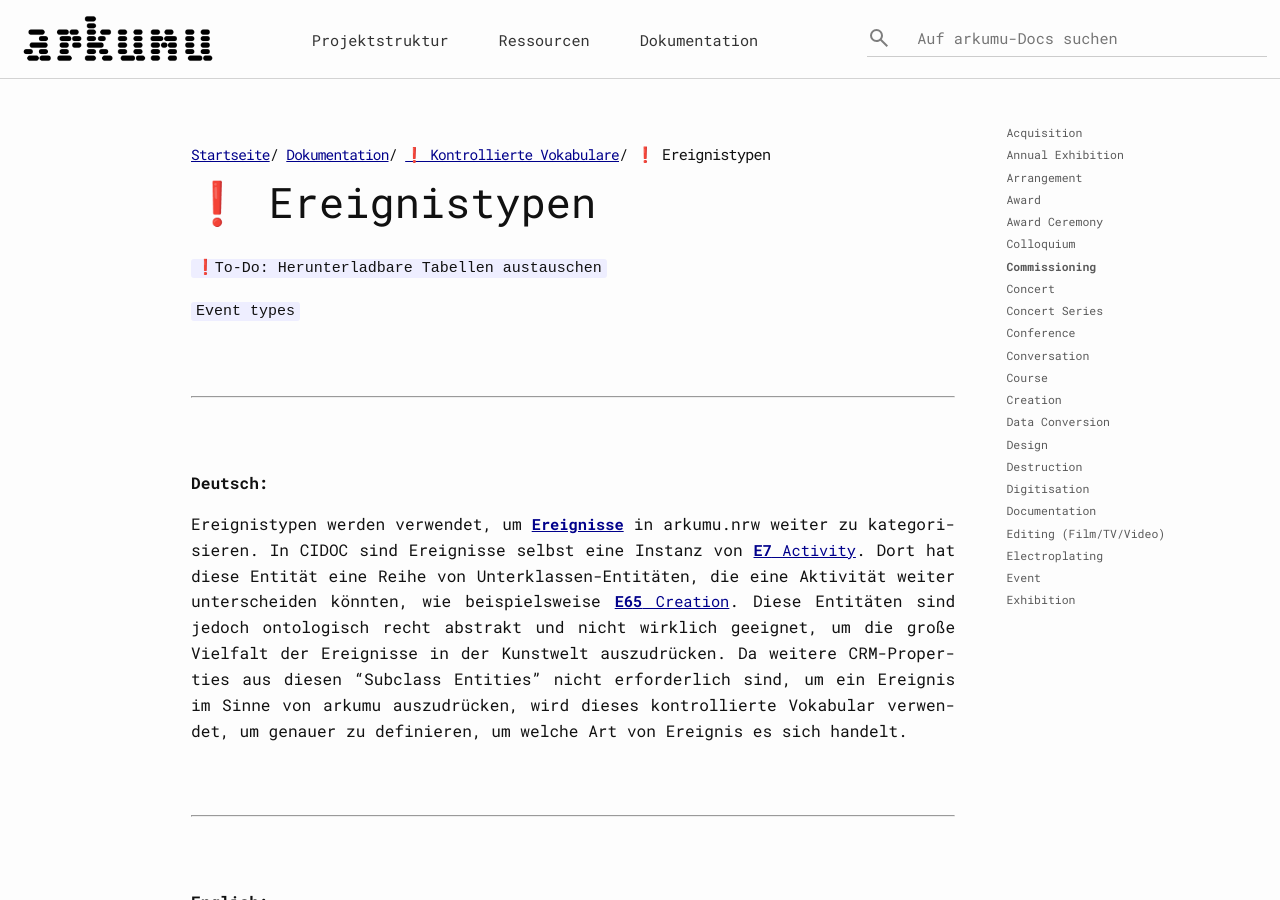
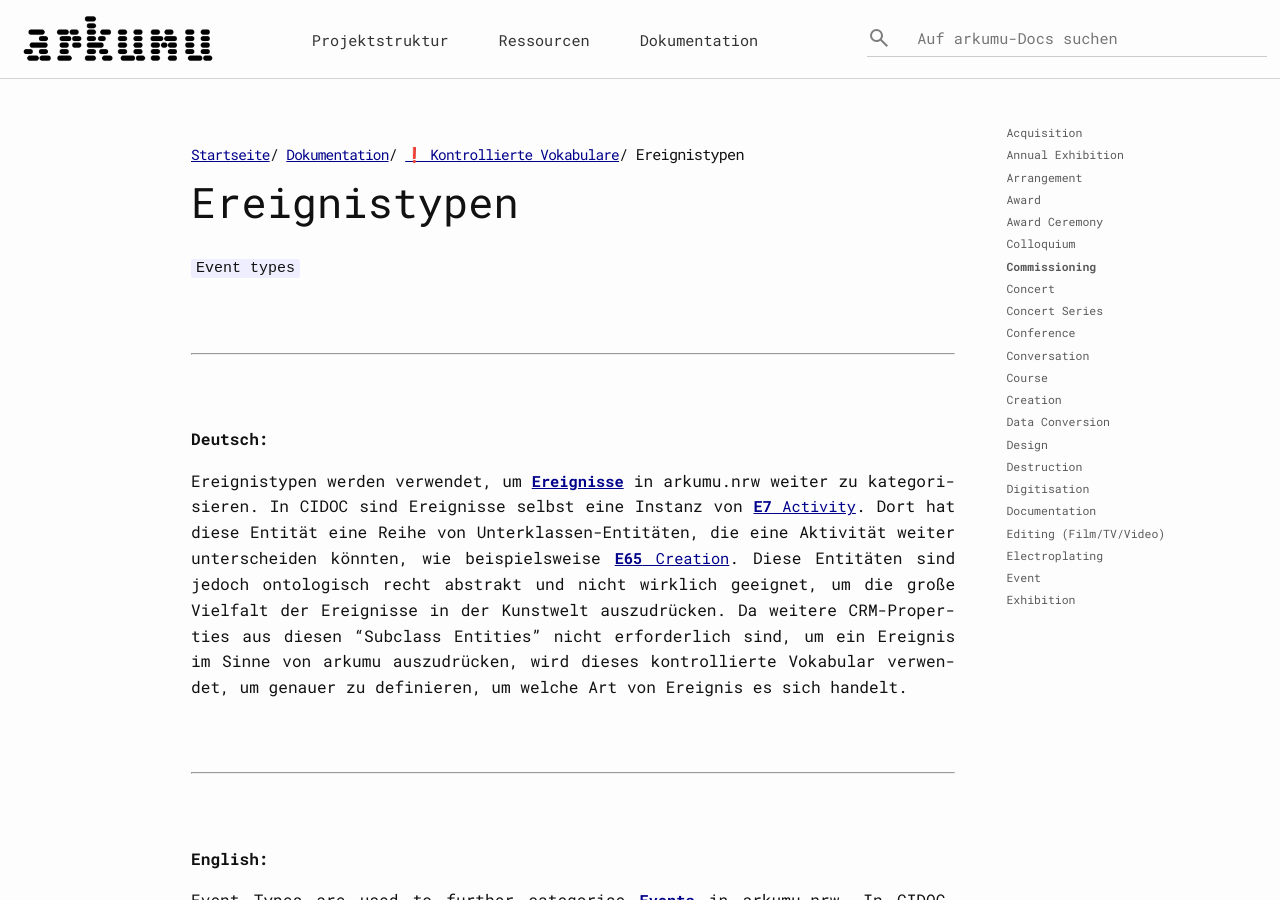
Before and after one commit to arkumu/arkumu.github.io, a Jekyll site: the page built from dokumentation/kontrollierte-vokabulare-und-taxonomien/ereignistypen.markdown, in a window 1280 px wide and 900 px high. Built offline with Jekyll 4.4.1, drawn with Linux system fonts in a browser that asks for light colours; a script that is not in the unit is left out.

Commit message:
Update ereignistypen.markdown

````diff
--- a/dokumentation/kontrollierte-vokabulare-und-taxonomien/ereignistypen.markdown
+++ b/dokumentation/kontrollierte-vokabulare-und-taxonomien/ereignistypen.markdown
@@ -1,11 +1,9 @@
 ---
 layout: arkumu-docs
-title: ❗ Ereignistypen
+title: Ereignistypen
 order: 3.2.1
 permalink: /documentation/controlled-vocabularies/event-types
 ---
-
-``` ❗To-Do: Herunterladbare Tabellen austauschen ```
 
 ```Event types```
 
````
